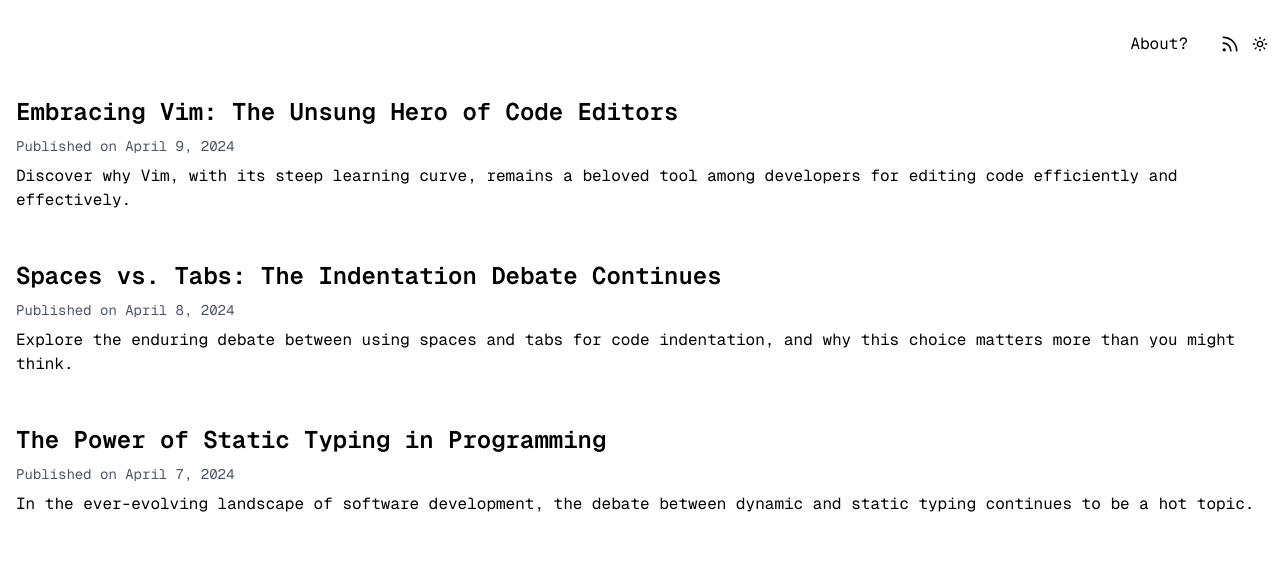
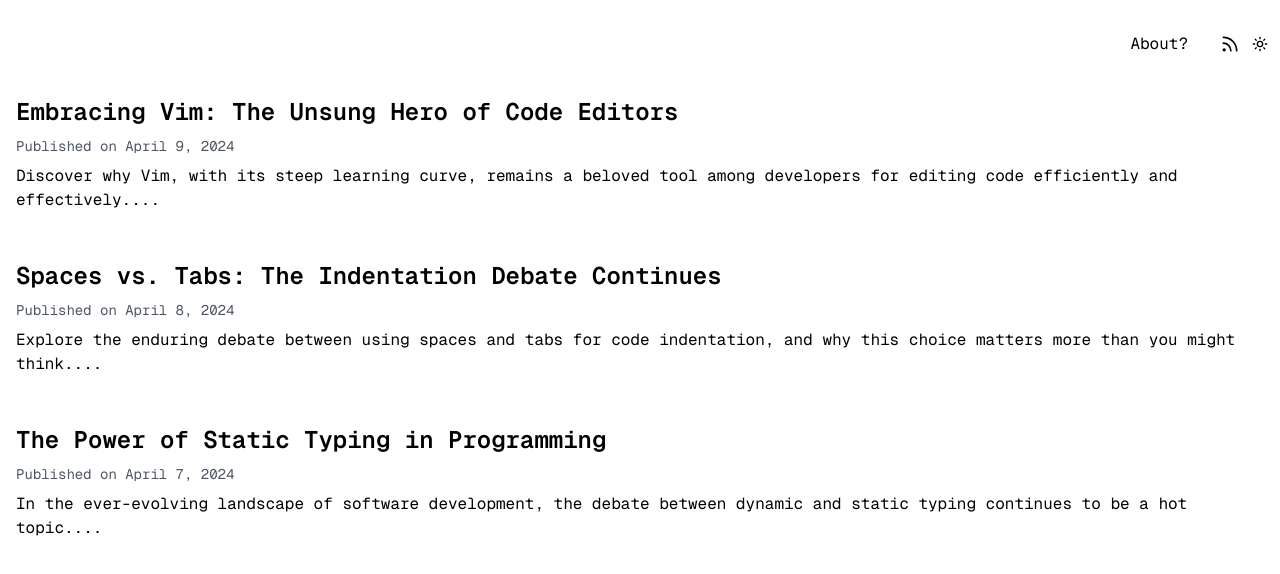
Before and after one commit to Ahamed-Favas/mdx-folio, a Next.js app: page / in a window 1280 px wide. Shown: the top 574 px of the page. Built offline with nearby package versions, Linux system fonts and the light colour scheme.

Commit message:
Update page.tsx

```diff
--- a/app/page.tsx
+++ b/app/page.tsx
@@ -14,7 +14,7 @@ export default async function BlogPage() {
             <Link href ={`blog/${article.filename}`}>
               <h2 className="text-2xl font-semibold mb-2">{article.title}</h2>
               <p className="text-sm text-gray-600 dark:text-gray-400 mb-2">{`Published on ${article.fomatedDate}`}</p>
-              <p>{`${article.summary}`}</p>
+              <p>{`${article.summary}...`}</p>
             </Link>
             </article>
         )}
```
